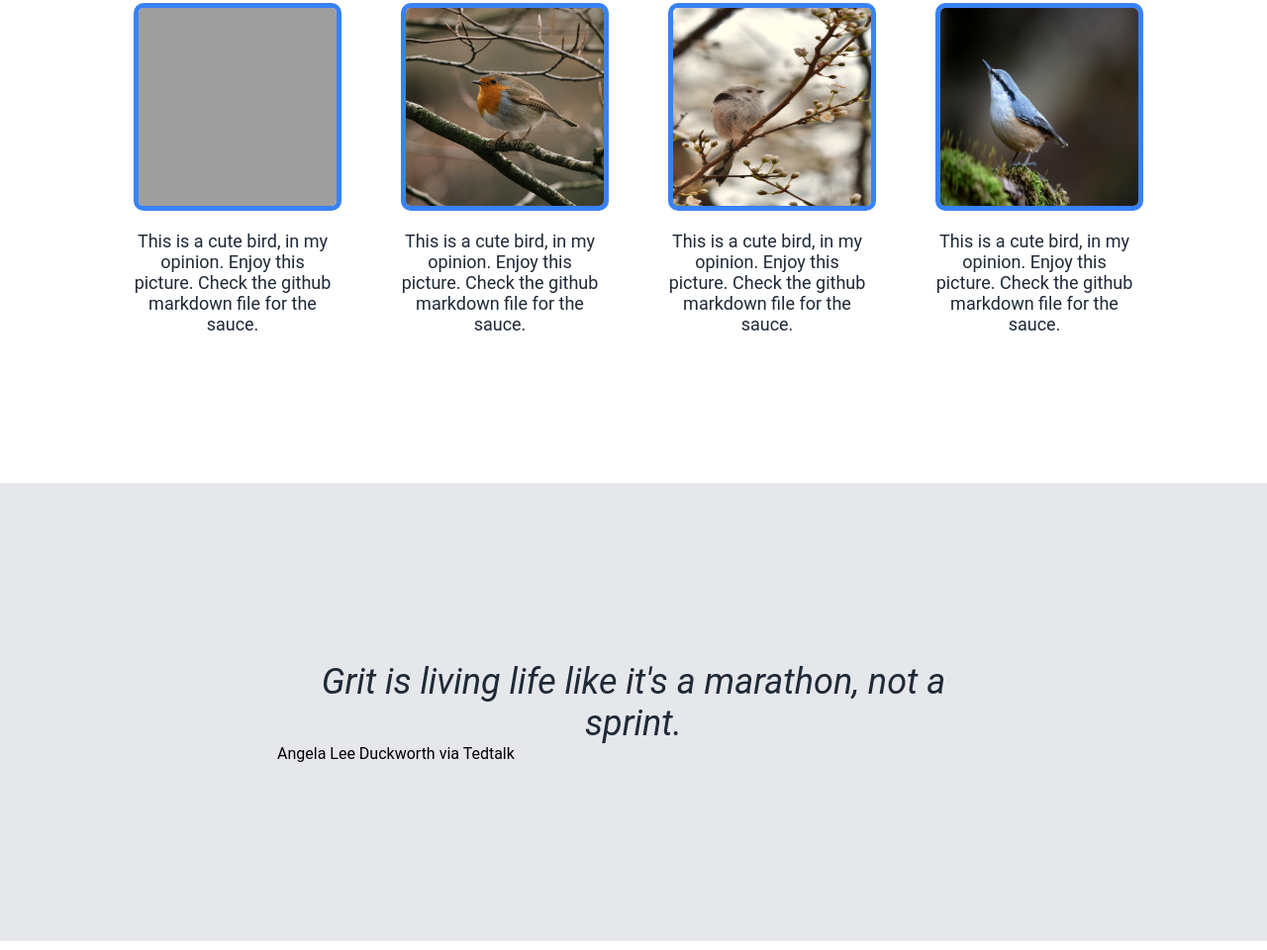
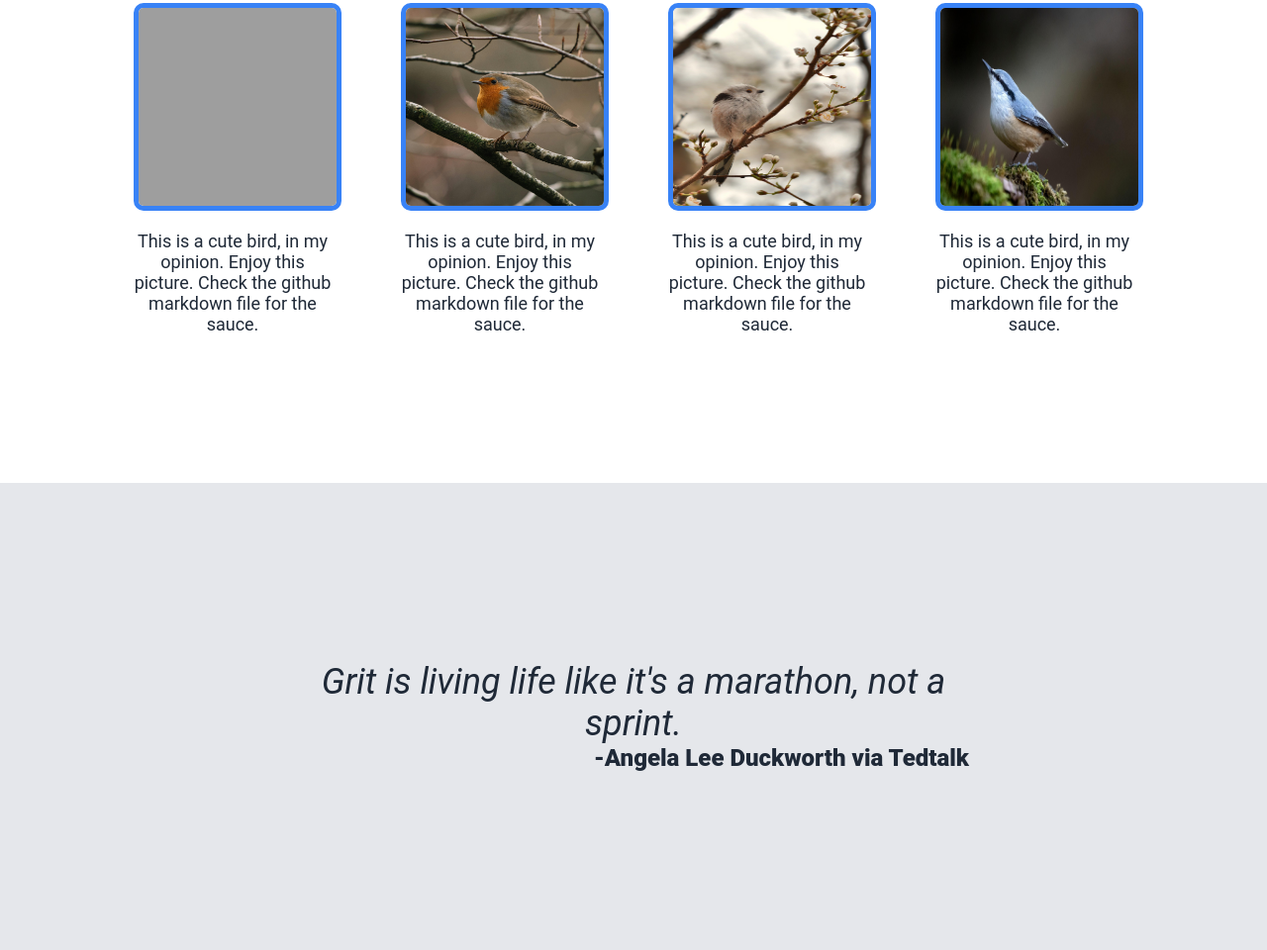
Before and after one commit to etherealForce/landing-page, a plain HTML site: page index.html in a window 1280 px wide. Shown: the part 792-1752 px from the top of the page at 99% size. Drawn offline with Linux system fonts and the light colour scheme; grey boxes are pictures that could not be loaded.

Commit message:
Style quoter

```diff
--- a/index.html
+++ b/index.html
@@ -59,7 +59,7 @@
             <div class="quote">
                 Grit is living life like it's a marathon, not a sprint.
             </div>
-            <div class="quoter">Angela Lee Duckworth via Tedtalk</div>
+            <div class="quoter">-Angela Lee Duckworth via Tedtalk</div>
 
         </div>
     </body>
--- a/styles/style.css
+++ b/styles/style.css
@@ -128,3 +128,11 @@ a {
     color: #1F2937;
     text-align: center;
 }
+
+.quoter {
+    font-size: 24px;
+    color:#1F2937;
+    font-weight: 900;
+    width: 400px;
+    margin-left: auto;
+}
```
